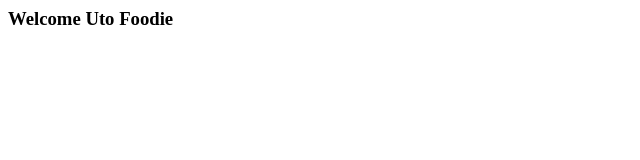
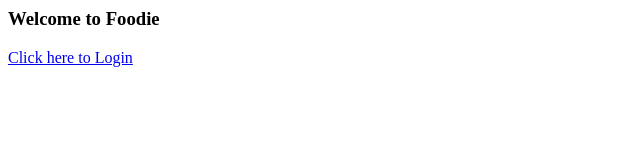
Before and after one commit to thanushyas16/Foodie, a plain HTML site: page index.html in a window 1280 px wide. Shown: the whole page, without its empty margins (0-640 px from the left). Drawn offline with Linux system fonts and the light colour scheme.

Commit message:
changes to index for navigate to login

```diff
--- a/index.html
+++ b/index.html
@@ -1,5 +1,6 @@
 <html>
     <body>
-        <h3>Welcome Uto Foodie</h3>
+        <h3>Welcome to Foodie</h3>
+        <a href="login.html">Click here to Login</a>
     </body>
 </html>
```
